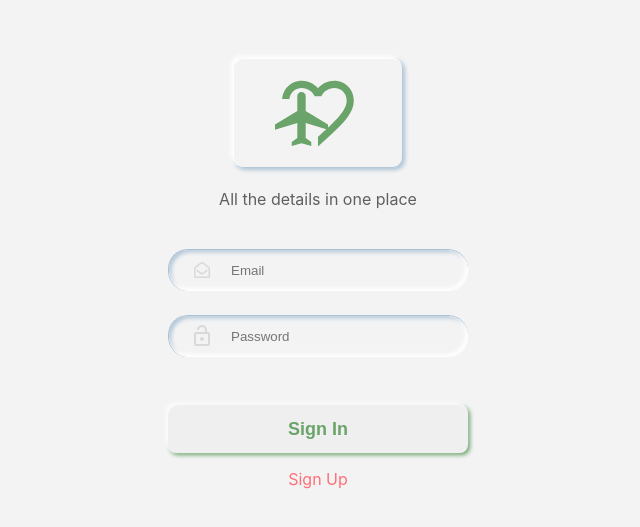
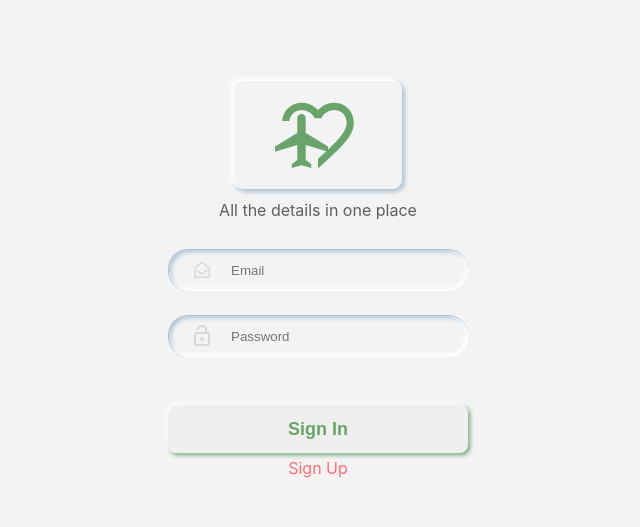
Before and after one commit to Chrys-code/Dissertation, a Next.js app: page /signin in a window 1280 px wide. Shown: the part 121-648 px from the top of the page, without its empty margins (322-962 px from the left). Built offline with nearby package versions, Linux system fonts and the light colour scheme.

Commit message:
maintenance #2

```diff
--- a/pages/_document.tsx
+++ b/pages/_document.tsx
@@ -6,7 +6,6 @@ export default class MyDocument extends Document {
             <Html lang="en">
                 <Head>
                     <meta charSet="utf-8" />
-                    <meta name="viewport" content="width=device-width, initial-scale=1.0" />
                     <meta name="HandheldFriendly" content="true" />
                     <meta name="description" content="Covid-19 Travel App to get prepared before the move." />
                     <meta name="keywords" content="covid, virus, 19, covid-19, pandemic, form, travel, links, information" />
--- a/pages/components/navbar.tsx
+++ b/pages/components/navbar.tsx
@@ -65,6 +65,7 @@ const Nav: FC<Props> = ({ userData }) => {
         return (
             <>
                 <Head>
+                    <meta name="viewport" content="width=device-width, initial-scale=1.0" />
                     <title>{route}</title>
                 </Head>
                 <div className={style.container} >
--- a/pages/index.tsx
+++ b/pages/index.tsx
@@ -133,7 +133,7 @@ const Home: FC<Props> = ({ userData, covidData }: Props) => {
             <a><PresPad className={style.prespad} imageSrc="/images/locator.svg" alt="green_backgroun_img" head="Locator From" text="Fill a form that is required to cross country border" /></a>
           </Link>
           <Link href="/links" >
-            <a><PresPad className={style.prespad} imageSrc="/images/links.svg" alt="blue_backgroun_img" head="Informations" text="See a list of useful links, or collect yourself" /></a>
+            <a><PresPad className={style.prespad} imageSrc="/images/links.svg" alt="blue_backgroun_img" head="Informations" text="Find useful informations below or expand your list" /></a>
           </Link>
         </div>
       </>
--- a/pages/links/index.tsx
+++ b/pages/links/index.tsx
@@ -3,6 +3,7 @@ import style from "../../styles/links.style.module.scss"
 import Nav from "../components/navbar"
 import Link from "../components/link"
 import Button from "../components/button"
+import PresPad from "../components/prespad"
 import InputField from "../components/inputfield"
 import { GetServerSideProps } from 'next'
 import { useRouter } from 'next/router'
@@ -111,6 +112,9 @@ const Links: FC<Props> = ({ userData }: Props) => {
           <Nav userData={userData} />
         </div>
         <div className={style.container}>
+          <PresPad className={style.prespad} imageSrc="" alt="" head="" text="" >
+            <h2>Find useful informations below or expand your list</h2>
+          </PresPad>
           <Link className={style} link="https://www.gov.uk/uk-border-control" head="GOV UK" text="Border Control Information" imgSrc="/images/globe.svg" alt="globe.svg" />
           {userData.user.links.map((item, index) => {
             return (
--- a/styles/form_style.module.scss
+++ b/styles/form_style.module.scss
@@ -20,7 +20,7 @@
     padding: 68px 15px 15px 15px;
     min-height: 100vh;
 
-    @include prespad(100px, 100%){
+    @include prespad(100px, 90%){
         .prespad {
             margin-top: 25px;
             text-align: center;
@@ -29,7 +29,7 @@
     };
 
     form {
-        width: 75%;
+        width: 90%;
         // Input fields
         @include input_field {
             margin-top: 50px;
@@ -60,7 +60,7 @@
 
     @include sm {
         justify-content: center;
-        @include prespad(100px, 100%){
+        @include prespad(100px, 450px){
             .prespad {
                 margin-bottom: 50px;
             }
--- a/styles/index_style.module.scss
+++ b/styles/index_style.module.scss
@@ -65,6 +65,10 @@
     @include prespad(150px, 345px) {
         .prespad {
             margin: 10px auto 10px auto;
+            display: flex;
+            flex-direction: column;
+            justify-content: center;
+            align-items: center
         }
         h2 {
             @include mobile_h2($White)
@@ -94,7 +98,7 @@
 
         a {
             display: inline-block;
-            margin: 15px 15px 15px 15px;
+            margin: 5px 5px 5px 5px;
         }
         @include prespad(108px, 250px){
             img {
--- a/styles/lib/fontslib.scss
+++ b/styles/lib/fontslib.scss
@@ -1,16 +1,16 @@
 //////////////////////////
 // DESKTOP_FONT_SIZE /tablet
 //////////////////////////
-$tablet_Header: 28px;
-$tablet_SubHeader: 24px;
+$tablet_Header: 24px;
+$tablet_SubHeader: 20px;
 $tablet_Primary: 16px;
 $tablet_Secondary: 14px;
 
 //////////////////////////
 // MOBILE_FONT_SIZE
 //////////////////////////
-$mobile_Header: 22px;
-$mobile_SubHeader: 20px;
+$mobile_Header: 20px;
+$mobile_SubHeader: 18px;
 $mobile_Primary: 16px;
 $mobile_Secondary: 12px;
 
@@ -32,12 +32,14 @@ $bold: 700;
   font-size: $tablet_Header;
   font-weight: $bold;
   color: $color;
+  margin: 10px;
 }
 // Sub-Header
 @mixin tablet_h2($color) {
   font-size: $tablet_SubHeader;
   font-weight: $semiBold;
   color: $color;
+  margin: 5px;
 }
 
 // Text
@@ -45,6 +47,7 @@ $bold: 700;
   font-size: $tablet_Primary;
   font-weight: $weight;
   color: $color;
+  margin: 5px;
 }
 
 // Subtext
@@ -52,6 +55,7 @@ $bold: 700;
   font-size: $tablet_Secondary;
   font-weight: $weight;
   color: $color;
+  margin: 2px;
 }
 
 
@@ -64,12 +68,14 @@ $bold: 700;
   font-size: $mobile_Header;
   font-weight: $bold;
   color: $color;
+  margin: 10px;
 }
 // Sub-Header
 @mixin mobile_h2($color) {
   font-size: $mobile_SubHeader;
   font-weight: $semiBold;
   color: $color;
+  margin: 5px;
 }
 
 // Text
@@ -77,6 +83,7 @@ $bold: 700;
   font-size: $mobile_Primary;
   font-weight: $weight;
   color: $color;
+  margin: 5px;
 }
 
 // Subtext
@@ -84,4 +91,5 @@ $bold: 700;
   font-size: $mobile_Secondary;
   font-weight: $weight;
   color: $color;
+  margin: 2px;
 }
--- a/styles/links.style.module.scss
+++ b/styles/links.style.module.scss
@@ -12,12 +12,23 @@
 }
 .container {
     position: relative;
-    display: grid;
-    grid-template-columns: repeat(1, 1fr);
+    display: flex;
+    flex-direction: column;
+    align-items: center;
+    text-align: center;
     text-align: center;
     width: 100%;
-    padding: 102px 15px 68px 15px;
-    @include link {
+    padding: 68px 15px 15px 15px;
+
+    @include prespad(100px, 90%){
+        .prespad {
+            margin-top: 25px;
+            text-align: center;
+            h2 {color: $Blue;}
+        }
+    };
+
+    @include link($width: 90%) {
         h2 {
             margin: 5px 5px 0px 5px;
         }
@@ -26,12 +37,13 @@
         }
     };
     form {
+        width: 90%;
         .form_content_animation {
             padding-top: 15px;
             @include input_field;
         }
+        @include button;
     }
-    @include button;
 
 
 
@@ -40,7 +52,15 @@
     //////////////
 
     @include sm {
-        @include link($width: 80%) {
+        @include prespad(100px, 450px){
+            .prespad {
+                margin-top: 25px;
+                text-align: center;
+                h2 {color: $Blue;}
+            }
+        };
+
+        @include link($width: 450px) {
                 margin: 10px auto 10px auto;
         };
         form {
@@ -48,8 +68,8 @@
                 width: 80%;
                 margin: 15px auto 0px auto;
             }
+            @include button($width: 450px);
         }
-        @include button($width: 80%);
     }
 
     //////////////
@@ -57,7 +77,7 @@
     //////////////
 
     @include md {
-        @include link($width: 650px) {
+        @include link($width: 450px) {
                 margin: 10px auto 10px auto;
         };
         form {
@@ -67,8 +87,5 @@
                 padding-top: 15px;
             }
         }
-        @include button($width: 650px);
     }
-
-
 }
--- a/styles/navbar.module.scss
+++ b/styles/navbar.module.scss
@@ -44,7 +44,7 @@
                 overflow-y:auto;
                 text-align: start;
                 background: $background;
-                padding: 0px 30px;
+                padding: 0px 30px 100px 30px;
                 margin: 0;
                 transition: 0.4s ease-in-out;
                 z-index: -1;
```
Also changed, not shown: pages/form/index.tsx (+4 -3 lines), 2 other files (tests, documents, lock files or other folders).
